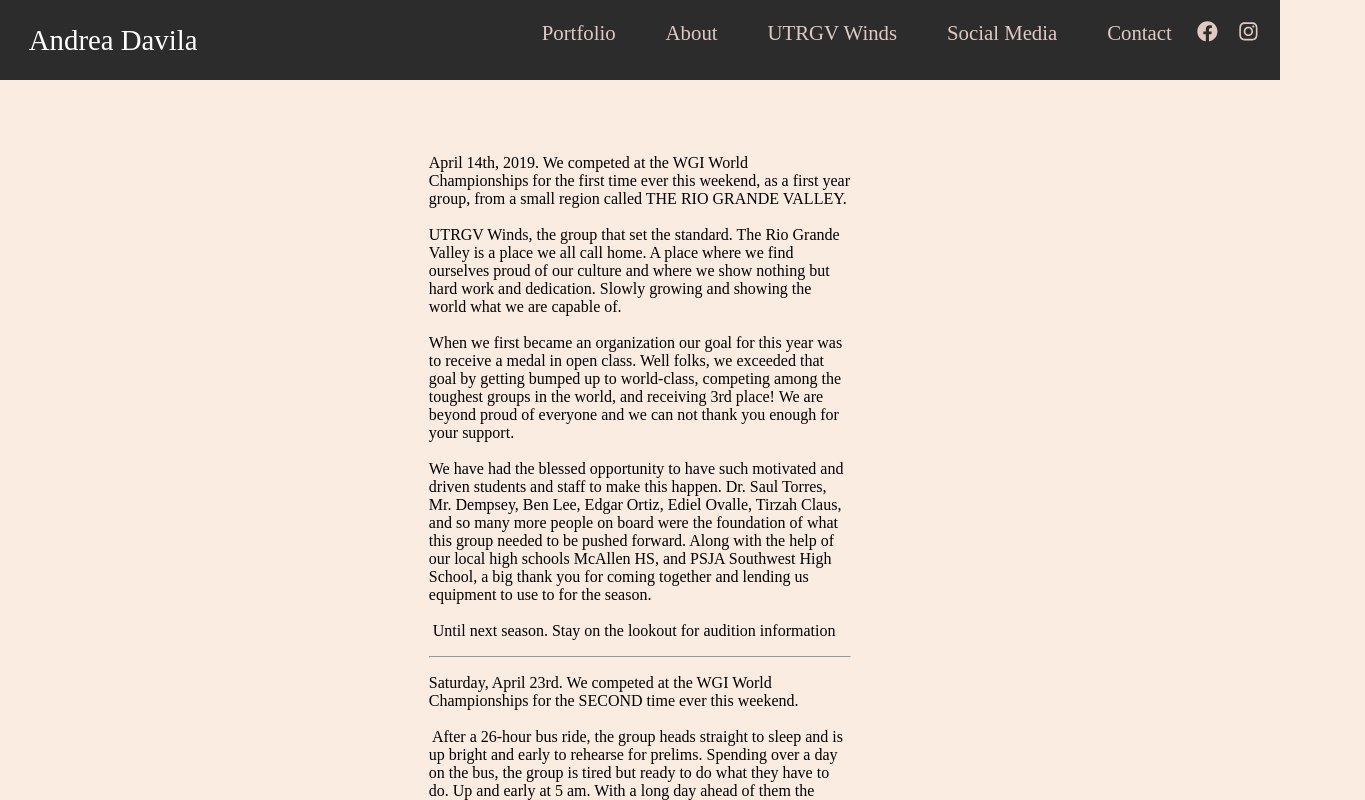
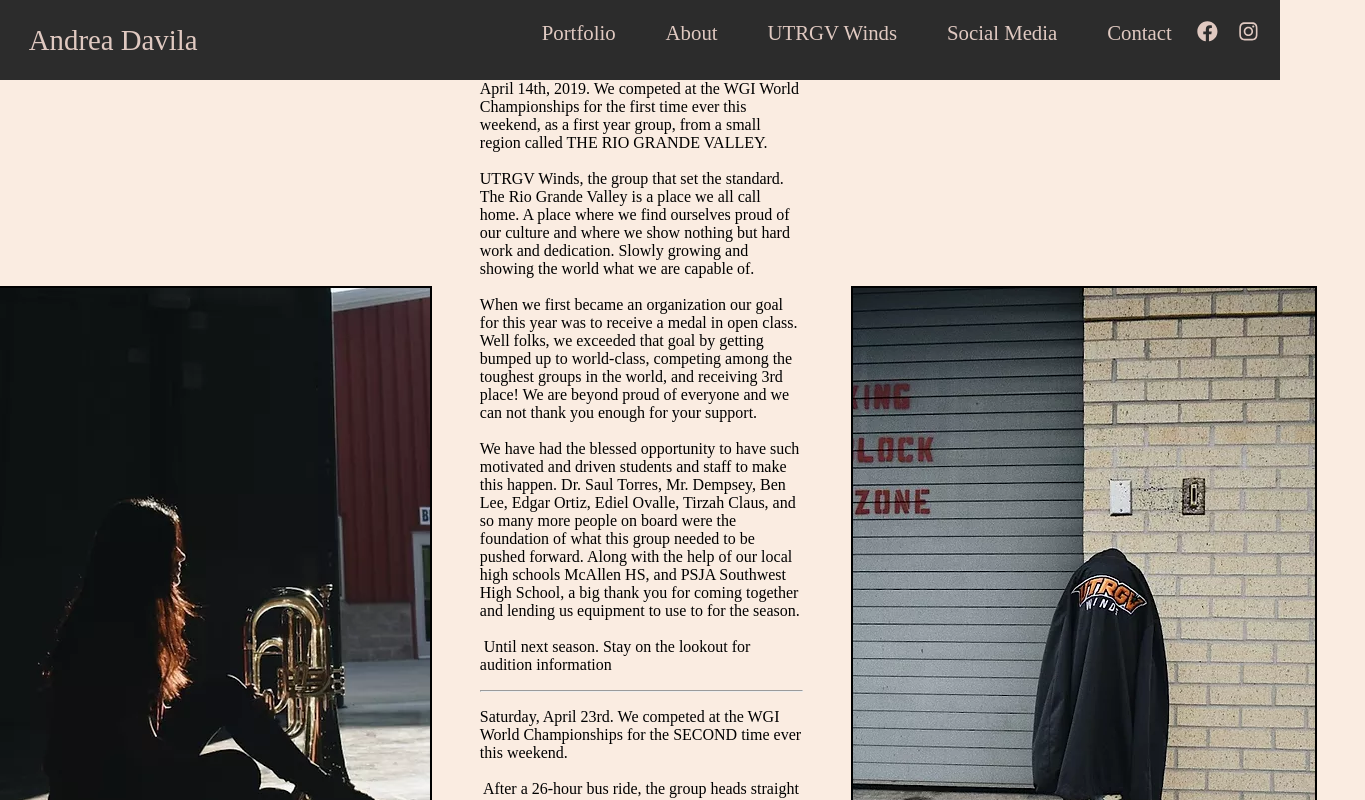
Before and after one commit to owlsCloud/Andrea-Portfolio, a React (Create React App) app: page /winds in a window 1280 px wide. Shown: the top 800 px of the page, 1365 px wide, since content can reach past the window. Built offline with nearby package versions, Linux system fonts and the light colour scheme; the HTML template or start-up script is replaced by a standard one.

Commit message:
added pics to winds page

```diff
--- a/src/components/Header.js
+++ b/src/components/Header.js
@@ -4,7 +4,11 @@
 function Header() {
   return (
     <nav className="nav">
-      <div className="nav__brand">Andrea Davila</div>
+      <div className="nav__brand">
+        <a className="nav__brand-name" href="/">
+          Andrea Davila
+        </a>
+      </div>
       <div>
         <ul className="nav__links">
           <li>
--- a/src/pages/UTRGVwinds.js
+++ b/src/pages/UTRGVwinds.js
@@ -1,10 +1,15 @@
 import React from "react";
+import windsleft from "../assets/images/windsleft.PNG";
+import windsright from "../assets/images/windsright.PNG";
 import "../styles/winds.scss";
 function UTRGVwinds() {
   return (
     <section className="winds">
-      <h1 className="winds__title">UTRGV WINDS</h1>
+      <div>
+        <img src={windsleft} alt="" />
+      </div>
       <div className="winds__content">
+        <h1 className="winds__title">UTRGV WINDS</h1>
         <p className="winds__content-first">
           April 14th, 2019. We competed at the WGI World Championships for the
           first time ever this weekend, as a first year group, from a small
@@ -83,6 +88,9 @@
           <br />
         </p>
       </div>
+      <div>
+        <img src={windsright} alt="" />
+      </div>
     </section>
   );
 }
--- a/src/styles/header.scss
+++ b/src/styles/header.scss
@@ -12,6 +12,15 @@
     color: white;
     font-size: 1.8em;
     margin-left: 1em;
+
+    &-name {
+      text-decoration: none;
+      color: #e0c9c1;
+
+      &:hover {
+        color: #e0c9c1;
+      }
+    }
   }
   &__links {
     list-style-type: none;
--- a/src/styles/winds.scss
+++ b/src/styles/winds.scss
@@ -4,12 +4,17 @@
   display: flex;
   justify-content: center;
   align-items: center;
-  flex-direction: column;
+  flex-direction: row;
   &__title {
     font-size: 5.625em;
     margin-bottom: 1em;
+    text-align: center;
   }
   &__content {
     width: 33%;
   }
+  img {
+    margin: 3em;
+    border: 2px solid black;
+  }
 }
```
Also changed, not shown: src/assets/images/windsleft.PNG (added), src/assets/images/windsright.PNG (added).
